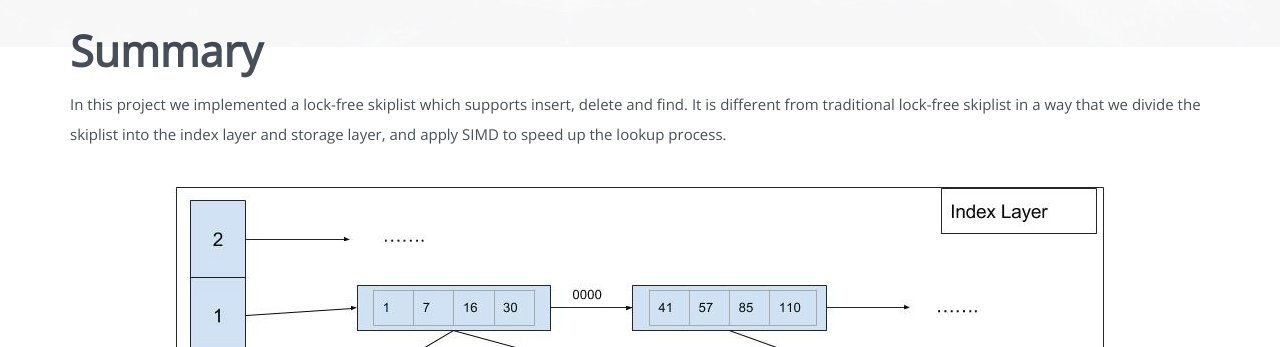
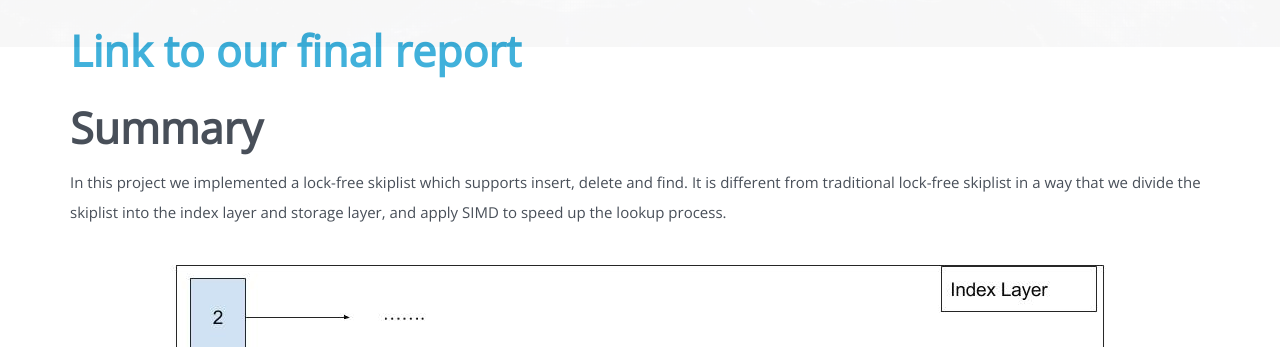
Before and after one commit to doublequan/doublequan.github.io, a plain HTML site: page index.html in a window 1280 px wide. Shown: the part 753-1100 px from the top of the page. Drawn offline with nearby package versions, Linux system fonts and the light colour scheme; files whose address does not match are found by name.

Commit message:
Update index.html

```diff
--- a/index.html
+++ b/index.html
@@ -96,6 +96,7 @@
         </div>
         <div class="row g-pad-bottom">
             <div class="col-md-12">
+                <h2> <a href="https://github.com/doublequan/doublequan.github.io/blob/master/CStoreFinalReport.pdf">Link to our final report</a> </h2>
                 <h2>Summary</h2>
                 <p>
                     In this project we implemented a lock-free skiplist which supports insert, delete and find.
```
